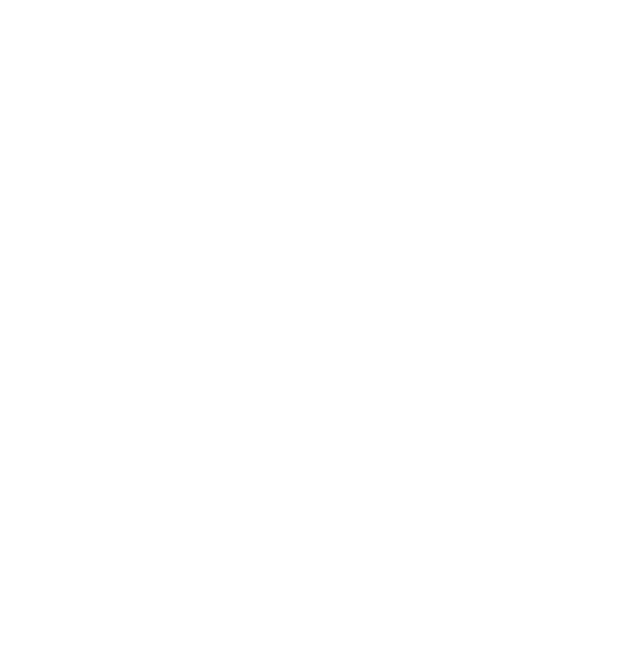
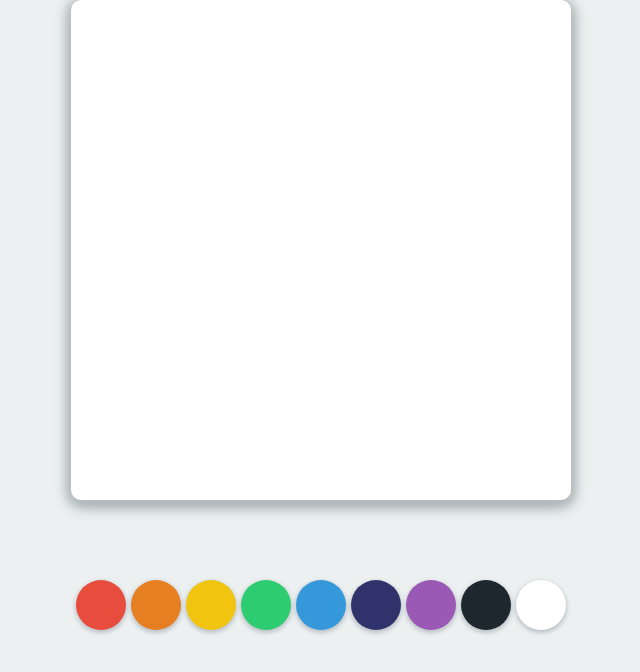
Before and after one commit to zpdl95/paintJS, a plain HTML site: page index.html in a window 1280 px wide. Shown: the whole page, without its empty margins (319-959 px from the left). Drawn offline with Linux system fonts and the light colour scheme.

Commit message:
#1.1 Styles part One

```diff
--- a/index.html
+++ b/index.html
@@ -8,6 +8,20 @@
     <title>PaintJS</title>
   </head>
   <body>
+    <canvas id="jsCanvas" class="canvas"></canvas>
+    <div class="controls">
+      <div id="jsColors" class="controls__colors">
+        <div class="controls__color" style="background-color: #e74c3c"></div>
+        <div class="controls__color" style="background-color: #e67e22"></div>
+        <div class="controls__color" style="background-color: #f1c40f"></div>
+        <div class="controls__color" style="background-color: #2ecc71"></div>
+        <div class="controls__color" style="background-color: #3498db"></div>
+        <div class="controls__color" style="background-color: #30336b"></div>
+        <div class="controls__color" style="background-color: #9b59b6"></div>
+        <div class="controls__color" style="background-color: #1e272e"></div>
+        <div class="controls__color" style="background-color: white"></div>
+      </div>
+    </div>
     <script src="app.js"></script>
   </body>
 </html>
--- /dev/null
+++ b/reset.css
@@ -0,0 +1,124 @@
+html,
+body,
+div,
+span,
+applet,
+object,
+iframe,
+h1,
+h2,
+h3,
+h4,
+h5,
+h6,
+p,
+blockquote,
+pre,
+a,
+abbr,
+acronym,
+address,
+big,
+cite,
+code,
+del,
+dfn,
+em,
+img,
+ins,
+kbd,
+q,
+s,
+samp,
+small,
+strike,
+strong,
+sub,
+sup,
+tt,
+var,
+b,
+u,
+i,
+center,
+dl,
+dt,
+dd,
+ol,
+ul,
+li,
+fieldset,
+form,
+label,
+legend,
+table,
+caption,
+tbody,
+tfoot,
+thead,
+tr,
+th,
+td,
+article,
+aside,
+canvas,
+details,
+embed,
+figure,
+figcaption,
+footer,
+header,
+hgroup,
+menu,
+nav,
+output,
+ruby,
+section,
+summary,
+time,
+mark,
+audio,
+video {
+  margin: 0;
+  padding: 0;
+  border: 0;
+  font-size: 100%;
+  font: inherit;
+  vertical-align: baseline;
+}
+/* HTML5 display-role reset for older browsers */
+article,
+aside,
+details,
+figcaption,
+figure,
+footer,
+header,
+hgroup,
+menu,
+nav,
+section {
+  display: block;
+}
+body {
+  line-height: 1;
+}
+ol,
+ul {
+  list-style: none;
+}
+blockquote,
+q {
+  quotes: none;
+}
+blockquote:before,
+blockquote:after,
+q:before,
+q:after {
+  content: "";
+  content: none;
+}
+table {
+  border-collapse: collapse;
+  border-spacing: 0;
+}
--- a/styles.css
+++ b/styles.css
@@ -0,0 +1,35 @@
+@import "reset.css";
+
+body {
+  background-color: #ecf0f1;
+  font-family: -apple-system, BlinkMacSystemFont, "Segoe UI", Roboto, Oxygen,
+    Ubuntu, Cantarell, "Open Sans", "Helvetica Neue", sans-serif;
+  display: flex;
+  flex-direction: column;
+  align-items: center;
+}
+
+.canvas {
+  width: 500px;
+  height: 500px;
+  background-color: white;
+  border-radius: 10px;
+  box-shadow: 0px 2px 10px 1px #bdc3c7, 0px 4px 15px 1px #7f8c8d;
+}
+
+.controls .controls__colors {
+  display: flex;
+  margin-top: 80px;
+}
+
+.controls .controls__colors .controls__color {
+  width: 50px;
+  height: 50px;
+  border-radius: 50%;
+  cursor: pointer;
+  box-shadow: 0px 2px 4px 1px #bdc3c7;
+}
+
+.controls .controls__colors .controls__color:not(:last-child) {
+  margin-right: 5px;
+}
```
